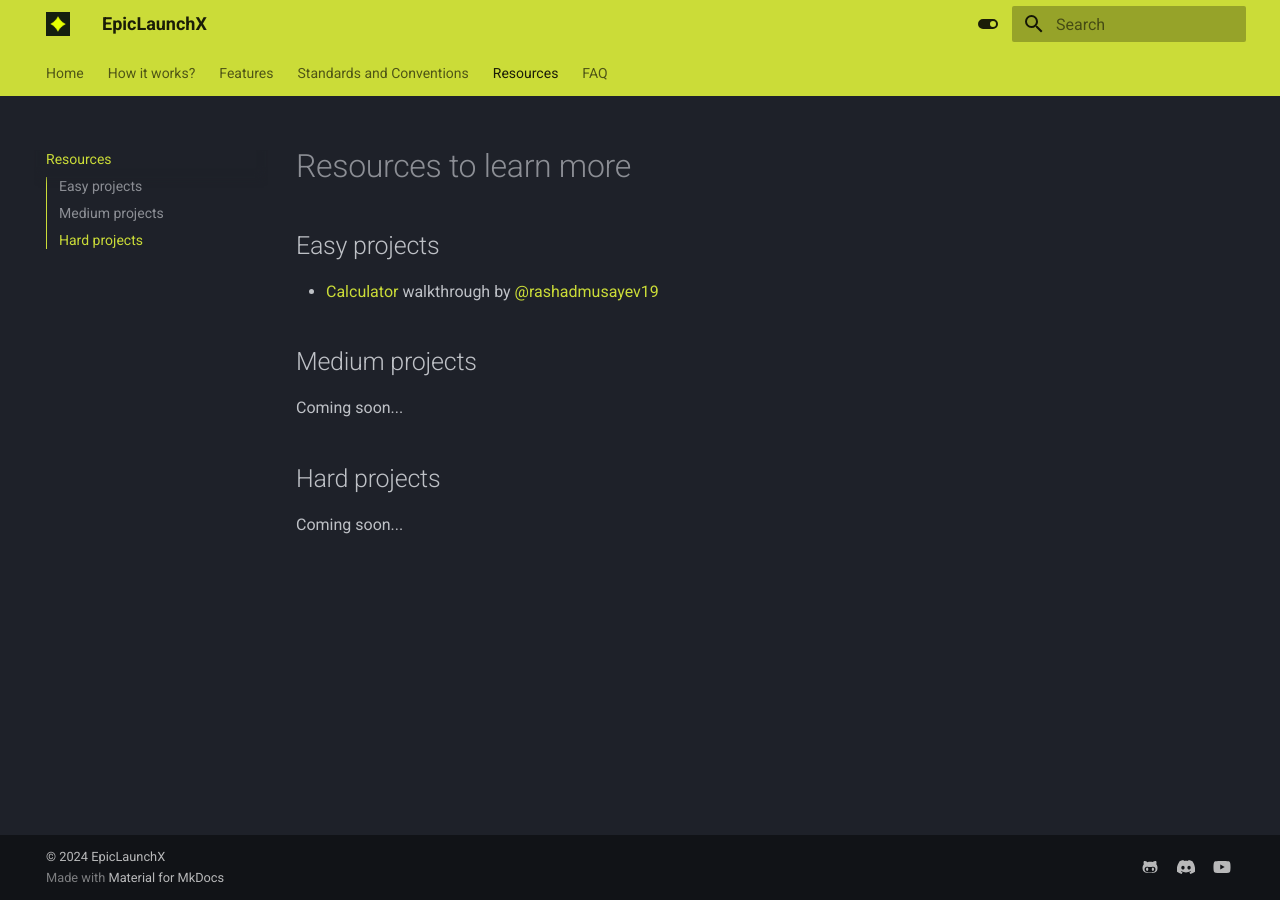
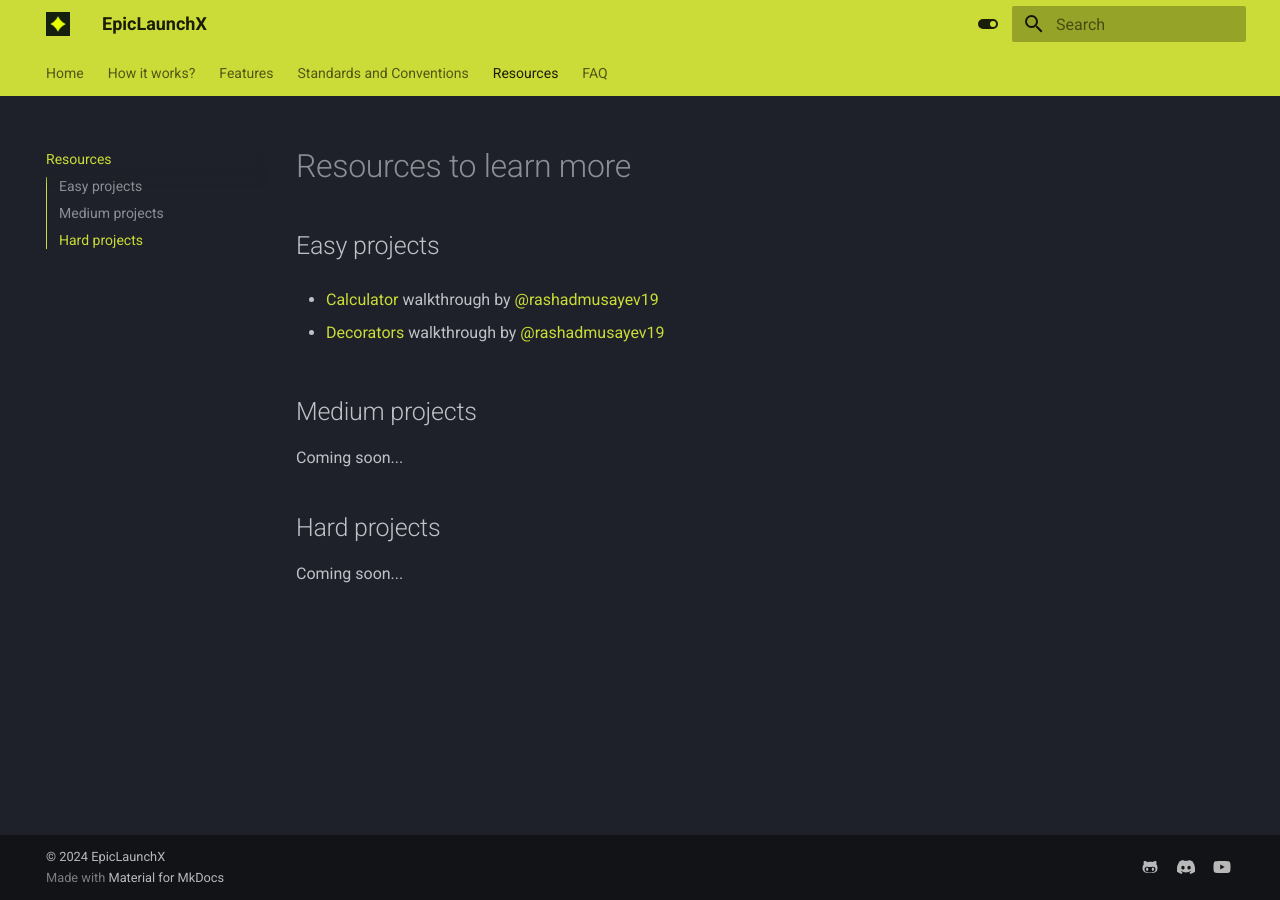
Before and after one commit to EpicLaunchX/docs, an MkDocs documentation site: the page built from docs/resources.md, in a window 1280 px wide. Built offline with MkDocs 1.6.1 and Material for MkDocs 9.7.7, drawn with Linux system fonts in a browser that asks for light colours.

Commit message:
docs: add new resource

```diff
--- a/docs/resources.md
+++ b/docs/resources.md
@@ -3,7 +3,11 @@
 
 ## Easy projects
 
-- [Calculator](https://medium.com/@rashadmusayev19/unleash-your-python-prowess-with-epiclaunchx-5ce4531f6c79) walkthrough by [@rashadmusayev19](https://medium.com/@rashadmusayev19)
+- [Calculator](https://medium.com/@rashadmusayev19/unleash-your-python-prowess-with-epiclaunchx-5ce4531f6c79){:target="_blank"}
+ walkthrough by [@rashadmusayev19](https://medium.com/@rashadmusayev19)
+
+- [Decorators](https://medium.com/@rashadmusayev19/epiclaunchx-decorators-walkthrough-e69850211ce8){:target="_blank"}
+walkthrough by [@rashadmusayev19](https://medium.com/@rashadmusayev19)
 
 ## Medium projects
 
```
